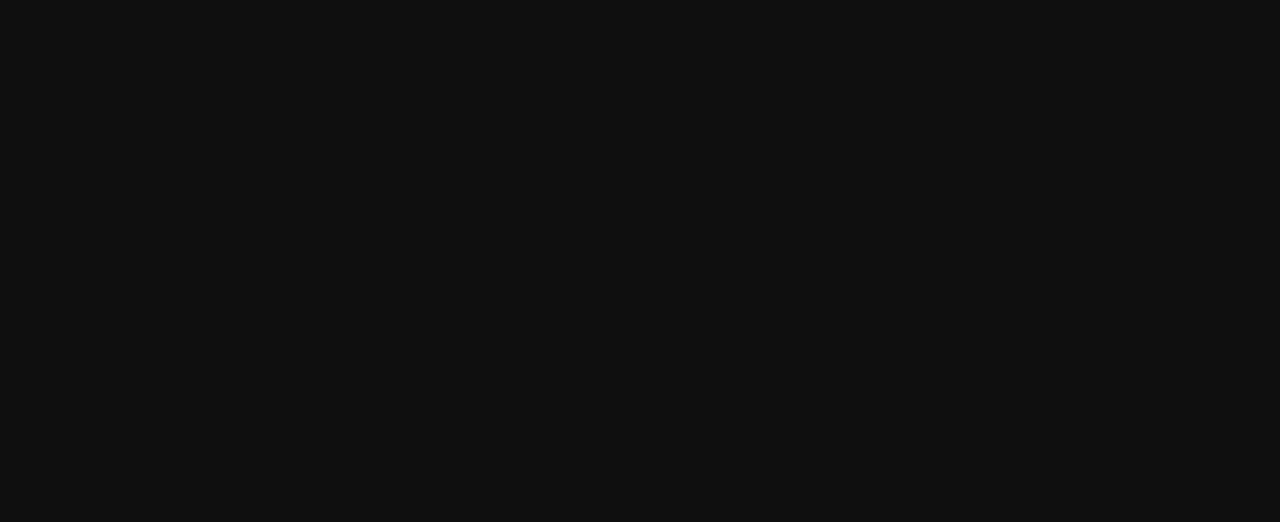
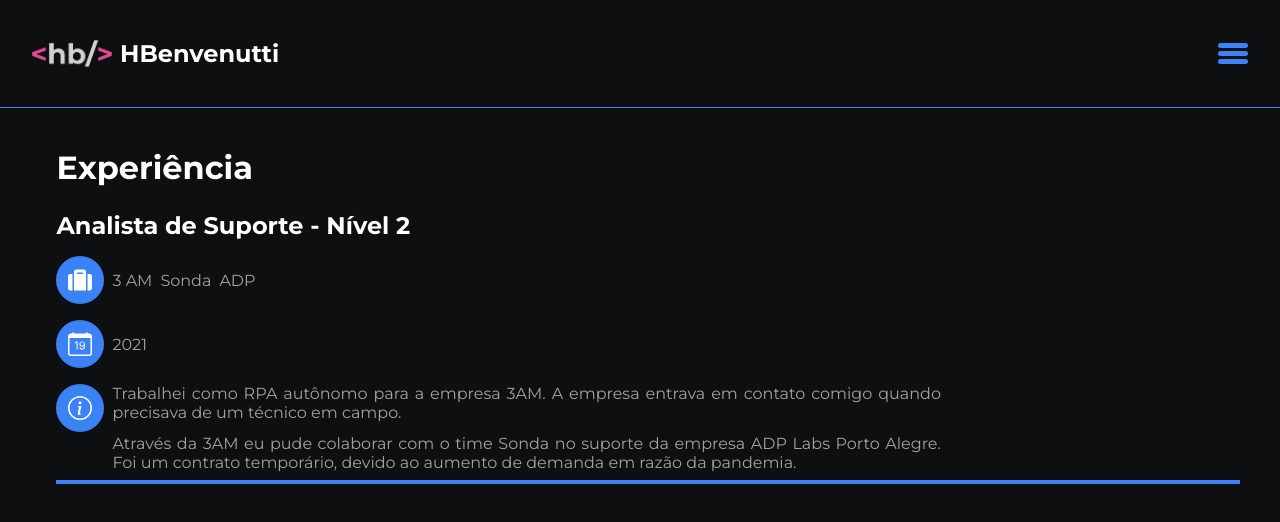
Before and after one commit to hbenvenutti/Site-Pessoal, a React (Vite) app: page /experience in a window 1280 px wide. Before the commit this address had no page. Shown: the top 522 px of the page. Built offline with nearby package versions, Linux system fonts and the light colour scheme.

Commit message:
feat(experience page): criada a página de experiencias

```diff
--- /dev/null
+++ b/src/pages/experience/components/experience-element/index.tsx
@@ -0,0 +1,56 @@
+import { FaSuitcase } from 'react-icons/fa';
+import { BsCalendarDate, BsInfoCircle } from 'react-icons/bs';
+
+import { ExperienceElementWrapper } from './styles';
+
+import type { ExperienceElementProps } from '../../../../@types/providers/experience';
+import type { ReactElement } from 'react';
+
+// * ------------------------------------------------------------------------------------------ * //
+
+export const ExperienceElement = ({ experience }: ExperienceElementProps): ReactElement => {
+  // *** --- Vars --------------------------------------------------------------------------- *** //
+  const { companies, description, year, title } = experience;
+
+  // *** --- TSX ---------------------------------------------------------------------------- *** //
+  return (
+    <ExperienceElementWrapper>
+      <h2>{title}</h2>
+
+      <div className="item">
+        <span title="Empresa">
+          <FaSuitcase />
+        </span>
+
+        {companies.map(company => (
+          <a
+            key={company.name}
+            href={company.url}
+            target="_blank"
+            rel="noopener noreferrer"
+          >
+            {company.name}
+          </a>
+        ))}
+      </div>
+
+      <div className="item">
+        <span>
+          <BsCalendarDate title="Ano" />
+        </span>
+        <p>{year}</p>
+      </div>
+
+      <div className="description">
+        <span>
+          <BsInfoCircle title="Descrição" />
+        </span>
+        <article>
+          {description.map(p => (
+            <p key={p}>{p}</p>
+          ))}
+        </article>
+      </div>
+    </ExperienceElementWrapper>
+  );
+};
--- /dev/null
+++ b/src/pages/experience/components/experience-element/styles.ts
@@ -0,0 +1,73 @@
+import styled from 'styled-components';
+
+export const ExperienceElementWrapper = styled.div`
+  display: flex;
+  flex-direction: column;
+  gap: 1rem;
+
+  border-bottom: 4px solid ${props => props.theme['secondary02']};
+
+  padding: 0.5rem 0;
+
+  a {
+    transition: color 0.2s;
+  }
+
+  a:hover {
+    color: ${props => props.theme['secondary02']};
+    transition: color 0.2s;
+  }
+
+  article {
+    display: flex;
+    width: 70%;
+    flex-direction: column;
+    gap: 0.75rem;
+    text-align: justify;
+  }
+
+  div.item {
+    display: flex;
+    width: 100%;
+    align-items: center;
+    gap: 0.5rem;
+  }
+
+  div.description {
+    display: flex;
+    width: 100%;
+    align-items: flex-start;
+    gap: 0.5rem;
+  }
+
+  span {
+    display: flex;
+    justify-content: center;
+    align-items: center;
+    padding: 0.75rem;
+
+    background-color: ${props => props.theme['secondary02']};
+    border-radius: 100%;
+    height: 3rem;
+    width: 3rem;
+  }
+
+  svg {
+    cursor: help;
+    color: ${props => props.theme['experience_svg']};
+    width: 100%;
+    height: 100%;
+  }
+
+  /* // *** --- Responsiveness ------------------------------------------------------------- ***  */
+  @media (max-width: 700px) {
+    article {
+      width: 100%;
+    }
+
+    div.description {
+      flex-direction: column;
+      align-items: flex-start;
+    }
+  }
+`;
--- /dev/null
+++ b/src/pages/experience/index.tsx
@@ -0,0 +1,24 @@
+import { experiences } from '../../shared/providers/experience';
+
+import { ExperiencePageWrapper } from './styles';
+import { ExperienceElement } from './components/experience-element';
+
+import type { ReactElement } from 'react';
+
+// * ------------------------------------------------------------------------------------------ * //
+
+export const ExperiencePage = (): ReactElement => {
+  // *** --- TSX ---------------------------------------------------------------------------- *** //
+  return (
+    <ExperiencePageWrapper>
+      <h1>Experiência</h1>
+
+      {experiences.map(experience => (
+        <ExperienceElement
+          key={experience.title}
+          experience={experience}
+        />
+      ))}
+    </ExperiencePageWrapper>
+  );
+};
--- /dev/null
+++ b/src/pages/experience/styles.ts
@@ -0,0 +1,9 @@
+import styled from 'styled-components';
+
+// * ------------------------------------------------------------------------------------------ * //
+
+export const ExperiencePageWrapper = styled.main`
+  display: flex;
+  flex-direction: column;
+  gap: 1rem;
+`;
--- a/src/shared/components/header/index.tsx
+++ b/src/shared/components/header/index.tsx
@@ -26,7 +26,7 @@
         <NavLink to="/">Sobre</NavLink>
         <NavLink to="/">Projetos</NavLink>
         <NavLink to="/">Educação</NavLink>
-        <NavLink to="/">Experiências</NavLink>
+        <NavLink to="/experience">Experiências</NavLink>
         <NavLink to="/certificates">Certificados</NavLink>
       </div>
       <LanguageSelector />
--- a/src/shared/components/mobile-menu/index.tsx
+++ b/src/shared/components/mobile-menu/index.tsx
@@ -14,7 +14,7 @@
       <NavLink to="/">Sobre</NavLink>
       <NavLink to="/">Projetos</NavLink>
       <NavLink to="/">Educação</NavLink>
-      <NavLink to="/">Experiências</NavLink>
+      <NavLink to="/experience">Experiências</NavLink>
       <NavLink to="/certificates">Certificados</NavLink>
     </MobileMenuWrapper>
   );
--- /dev/null
+++ b/src/shared/providers/experience.ts
@@ -0,0 +1,17 @@
+import type { Experiences } from '../../@types/providers/experience';
+
+export const experiences: Experiences = [
+  {
+    title: 'Analista de Suporte - Nível 2',
+    companies: [
+      { name: '3 AM', url: 'https://3amit.com.br/' },
+      { name: 'Sonda', url: 'https://www.sonda.com/pt' },
+      { name: 'ADP', url: 'https://www.adp.com/' }
+    ],
+    year: 2021,
+    description: [
+      'Trabalhei como RPA autônomo para a empresa 3AM. A empresa entrava em contato comigo quando precisava de um técnico em campo.',
+      'Através da 3AM eu pude colaborar com o time Sonda no suporte da empresa ADP Labs Porto Alegre. Foi um contrato temporário, devido ao aumento de demanda em razão da pandemia.'
+    ]
+  }
+];
--- a/src/shared/routes/index.tsx
+++ b/src/shared/routes/index.tsx
@@ -3,6 +3,7 @@
 import { DefaultLayout } from '../layouts/default-layout';
 import { HomePage } from '../../pages/home';
 import { CertificatesPage } from '../../pages/certificates';
+import { ExperiencePage } from '../../pages/experience';
 
 import type { ReactElement } from 'react';
 
@@ -23,6 +24,11 @@
         path="/certificates"
         element={<CertificatesPage />}
       />
+
+      <Route
+        path="/experience"
+        element={<ExperiencePage />}
+      />
     </Route>
   </Routes>
 );
--- a/src/shared/styles/index.ts
+++ b/src/shared/styles/index.ts
@@ -27,6 +27,14 @@
     color: ${props => props.theme['text']};
   }
 
+  h1 {
+    font-size: 2rem;
+  }
+
+  h2 {
+    font-size: 1.5rem;
+  }
+
   h1, h2 {
     color: ${props => props.theme['title']};
   }
--- a/src/shared/styles/themes/default.ts
+++ b/src/shared/styles/themes/default.ts
@@ -17,5 +17,7 @@
   node: '#375A1D',
   cisco: '#4679C8',
   efset: '#605FEA',
-  sololearn: '#F35843'
+  sololearn: '#F35843',
+
+  experience_svg: '#FFF'
 };
```
Also changed, not shown: src/@types/providers/experience.d.ts (added, +17 -0 lines).
